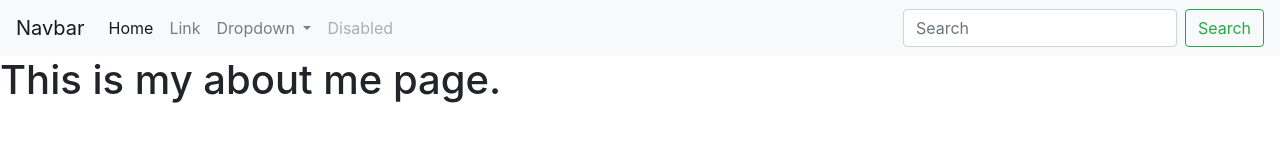
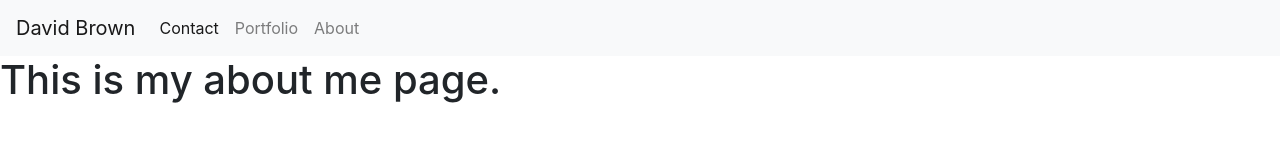
Before and after one commit to GaTech55/ResponsivePortfolio, a plain HTML site: page index.html in a window 1280 px wide. Drawn offline with nearby package versions, Linux system fonts and the light colour scheme.

Commit message:
updates to navbar on index

```diff
--- a/index.html
+++ b/index.html
@@ -23,38 +23,24 @@
     </head>
     <body>
         <nav class="navbar navbar-expand-lg navbar-light bg-light">
-            <a class="navbar-brand" href="#">Navbar</a>
+            <a class="navbar-brand" href="#">David Brown</a>
             <button class="navbar-toggler" type="button" data-toggle="collapse" data-target="#navbarSupportedContent" aria-controls="navbarSupportedContent" aria-expanded="false" aria-label="Toggle navigation">
               <span class="navbar-toggler-icon"></span>
             </button>
 
             <div class="collapse navbar-collapse" id="navbarSupportedContent">
               <ul class="navbar-nav mr-auto">
+<!-- Add a link below in href.  Link to other pages.-->
                 <li class="nav-item active">
-                  <a class="nav-link" href="#">Home <span class="sr-only">(current)</span></a>
+                  <a class="nav-link" href="#">Contact</a>
                 </li>
                 <li class="nav-item">
-                  <a class="nav-link" href="#">Link</a>
-                </li>
-                <li class="nav-item dropdown">
-                  <a class="nav-link dropdown-toggle" href="#" id="navbarDropdown" role="button" data-toggle="dropdown" aria-haspopup="true" aria-expanded="false">
-                    Dropdown
-                  </a>
-                  <div class="dropdown-menu" aria-labelledby="navbarDropdown">
-                    <a class="dropdown-item" href="#">Action</a>
-                    <a class="dropdown-item" href="#">Another action</a>
-                    <div class="dropdown-divider"></div>
-                    <a class="dropdown-item" href="#">Something else here</a>
-                  </div>
+                  <a class="nav-link" href="#">Portfolio</a>
                 </li>
                 <li class="nav-item">
-                  <a class="nav-link disabled" href="#">Disabled</a>
+                  <a class="nav-link" href="#">About</a>
                 </li>
               </ul>
-              <form class="form-inline my-2 my-lg-0">
-                <input class="form-control mr-sm-2" type="search" placeholder="Search" aria-label="Search">
-                <button class="btn btn-outline-success my-2 my-sm-0" type="submit">Search</button>
-              </form>
             </div>
           </nav>
         <h1>This is my about me page.</h1>
```
